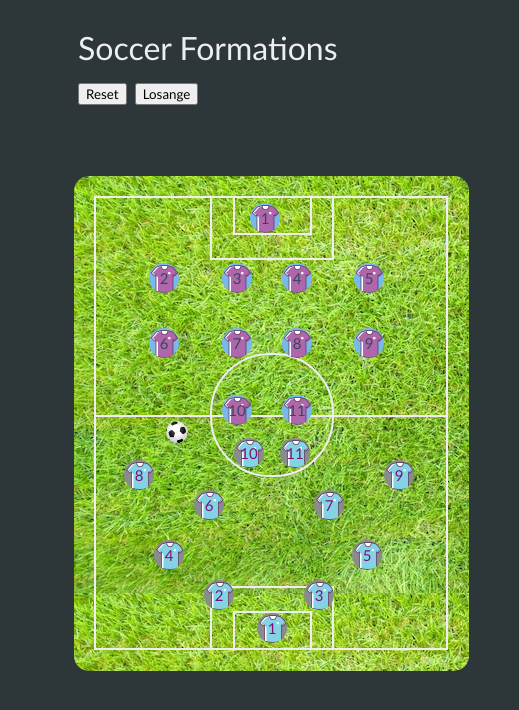
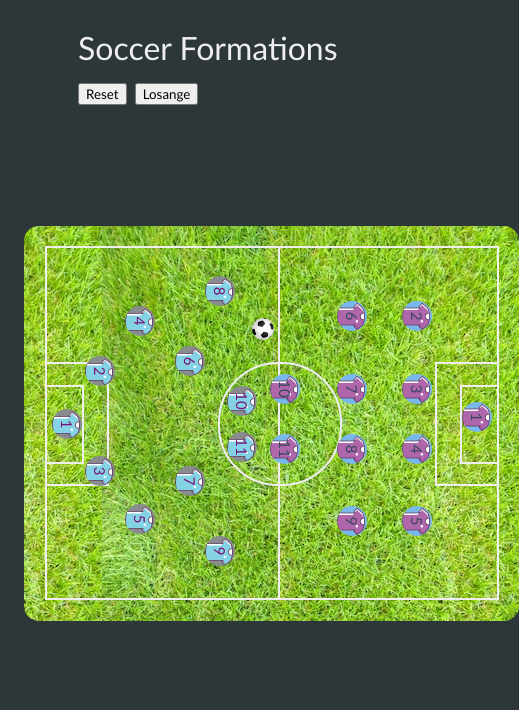
Before and after one commit to Aurore-Grimault/foot_4_4_2, a plain HTML site: page index.html in a window 390 px wide. Shown: the whole page, 519 px wide, since content can reach past the window. Drawn offline with Linux system fonts and the light colour scheme.

Commit message:
commit 1.4

```diff
--- a/style.css
+++ b/style.css
@@ -4,11 +4,25 @@ body {
 	margin: 0, auto;
 	background: #2d3639;
 	font-family: 'Gill Sans', 'Gill Sans MT', Calibri, 'Trebuchet MS', sans-serif;
+	rotate: (90deg);
 }
 
 section{
 		position: center;
 		margin: 0, auto;
+}
+
+.terrain {
+	background-image: url('texture_herbe.jpg') ;
+	width: 355px;
+	height: 455px;
+	border-radius: 15px;
+	padding: 20px;
+	margin: 10px 16px;
+	display: inline-block;
+	position: center;
+	transition: .3s linear all;
+
 }
 
 .ball{
@@ -62,18 +76,6 @@ nav {
 
 main {
 	padding: 40px 50px;
-}
-
-.terrain {
-	background-image: url('texture_herbe.jpg') ;
-	width: 355px;
-	height: 455px;
-	border-radius: 15px;
-	padding: 20px;
-	margin: 10px 16px;
-	display: inline-block;
-	position: center;
-	transition: .3s linear all;
 }
 
 .terrain .container {
@@ -195,3 +197,18 @@ p:after {
 	color: #898c8f;
 	background: #7a1078;
 }
+
+@media screen and (max-width: 768px) {
+	.terrain {
+		background-image: url('texture_herbe.jpg') ;
+		width: 355px;
+		height: 455px;
+		border-radius: 15px;
+		padding: 20px;
+		margin: 10px 16px;
+		display: inline-block;
+		position: center;
+		transition: .3s linear all;
+		transform:rotate(90deg);
+	}
+}
```
Lines whose indentation alone changed are shown as unchanged.
